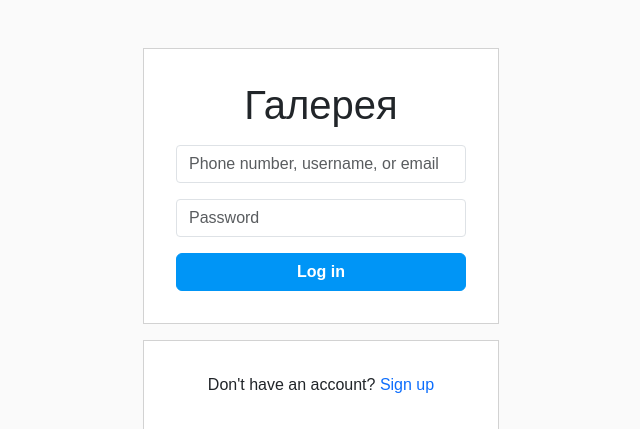
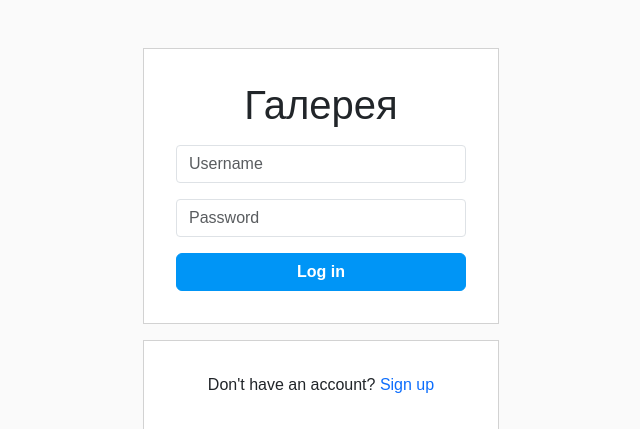
Before and after one commit to GeorgeBobr/controlwork9, a Django app: template controlwork/accounts/templates/login.html in a window 1280 px wide. Shown: the top 429 px of the page, without its empty margins (319-959 px from the left). Run offline with Django 5.2, Linux system fonts and the light colour scheme; the template is opened without the code that fills it, so the values that code supplies are empty.

Commit message:
Обновил страницу входа

```diff
--- a/controlwork/accounts/templates/login.html
+++ b/controlwork/accounts/templates/login.html
@@ -22,7 +22,7 @@
                                 <div class="alert alert-danger mb-3">{{ form.non_field_errors }}</div>
                             {% endif %}
                             <div class="mb-3">
-                                <input class="form-control" type="text" name="username" id="username" placeholder="Phone number, username, or email" required>
+                                <input class="form-control" type="text" name="username" id="username" placeholder="Username" required>
                             </div>
                             <div class="mb-3">
                                 <input class="form-control" type="password" name="password" id="password" placeholder="Password" required>
```
